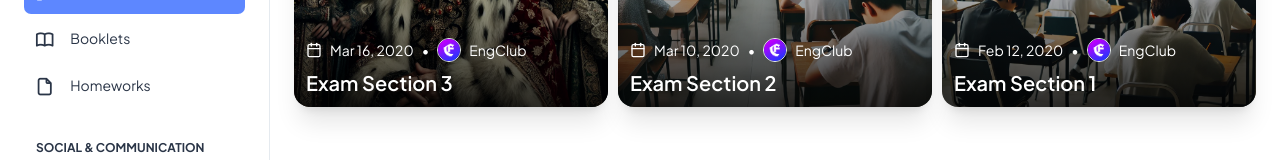
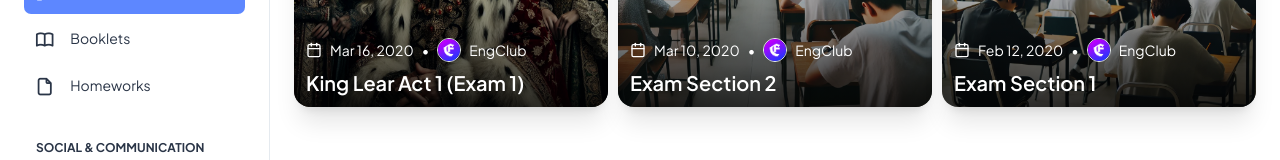
Before and after one commit to EngClub12/engclub, a website: page html/ui-buttons.html in a window 1280 px wide. Shown: the part 305-465 px from the top of the page. Drawn offline with nearby package versions, Linux system fonts and the light colour scheme; a script that the page names is missing.

Commit message:
Update ui-buttons.html

```diff
--- a/html/ui-buttons.html
+++ b/html/ui-buttons.html
@@ -227,7 +227,7 @@
                         <span>EngClub</span>
                       </div>
                     </div>
-                    <h3 style="color: white;" class="text-xl font-semibold leading-tight">Exam Section 3</h3>
+                    <a href="./Quiz/ewetist.html" target="_blank"><h3 style="color: white;" class="text-xl font-semibold leading-tight">King Lear Act 1 (Exam 1)</h3></a>
                   </div>
                 </div>
               </div>
```
